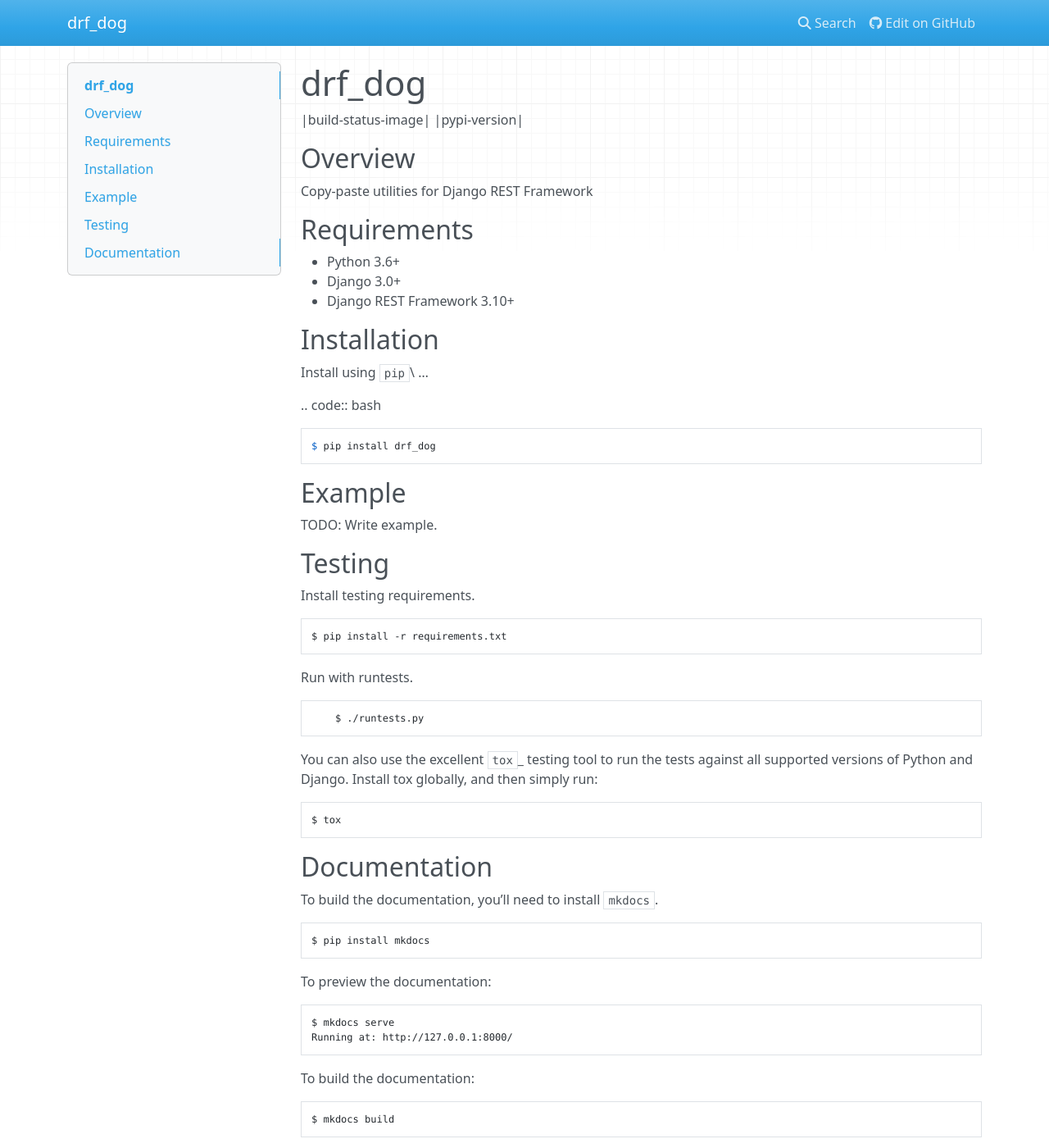
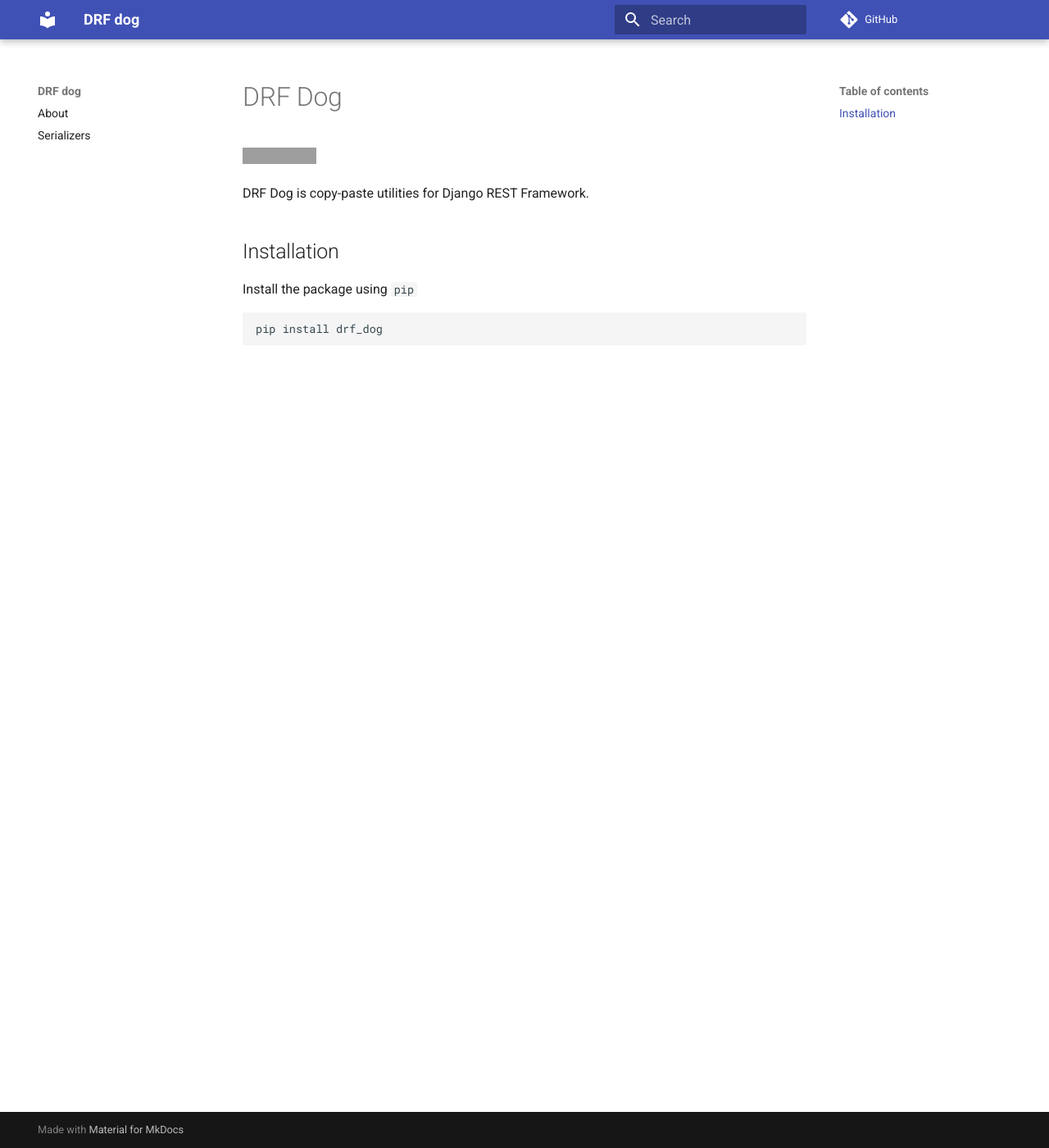
Before and after one commit to coaxsoft/drf_dog, an MkDocs documentation site: the page built from docs/index.md, in a window 1280 px wide and 1400 px high. Shown: the whole window at 82% size. Built offline with MkDocs 1.6.1 and Material for MkDocs 9.7.7, drawn with Linux system fonts in a browser that asks for light colours; nearby versions of some CDN libraries; comment, search, counter and statistics services are not loaded; some of the changed text lies outside the part shown; grey boxes are pictures that could not be loaded.

Commit message:
Add mkdocs documentation

````diff
--- a/docs/index.md
+++ b/docs/index.md
@@ -1,76 +1,13 @@
-# drf_dog
+# DRF Dog
 
-|build-status-image| |pypi-version|
+![Python package](https://github.com/coaxsoft/drf_dog/workflows/Python%20package/badge.svg)
 
-## Overview
-
-
-Copy-paste utilities for Django REST Framework
-
-## Requirements
-
--  Python 3.6+
--  Django 3.0+
--  Django REST Framework 3.10+
+DRF Dog is copy-paste utilities for Django REST Framework.
 
 ## Installation
 
-Install using ``pip``\ …
-
-.. code:: bash
-
-    $ pip install drf_dog
-
-## Example
-
-TODO: Write example.
-
-## Testing
-
-Install testing requirements.
+Install the package using ``pip``
 
 ```bash
-$ pip install -r requirements.txt
+pip install drf_dog
 ```
-
-Run with runtests.
-
-```bash
-    $ ./runtests.py
-```
-
-You can also use the excellent `tox`_ testing tool to run the tests
-against all supported versions of Python and Django. Install tox
-globally, and then simply run:
-
-```bash
-$ tox
-```
-
-## Documentation
-
-To build the documentation, you’ll need to install ``mkdocs``.
-
-```bash
-$ pip install mkdocs
-```
-
-To preview the documentation:
-
-```bash
-$ mkdocs serve
-Running at: http://127.0.0.1:8000/
-```
-
-To build the documentation:
-
-```bash
-$ mkdocs build
-```
-
-.. _tox: http://tox.readthedocs.org/en/latest/
-
-.. |build-status-image| image:: https://secure.travis-ci.org/mikhailkravets/drf_dog.svg?branch=master
-   :target: http://travis-ci.org/mikhailkravets/drf_dog?branch=master
-.. |pypi-version| image:: https://img.shields.io/pypi/v/drf_dog.svg
-   :target: https://pypi.python.org/pypi/drf_dog
--- a/mkdocs.yml
+++ b/mkdocs.yml
@@ -1,4 +1,7 @@
-site_name: drf_dog
-site_description: Copy-paste utilities for Django REST Framework
+site_name: DRF dog
 repo_url: https://github.com/coaxsoft/drf_dog
-site_dir: html
+theme:
+  name: material
+nav:
+  - About: about.md
+  - Serializers: serializers.md
--- a/requirements.txt
+++ b/requirements.txt
@@ -13,3 +13,4 @@
 
 # MkDocs for documentation previews/deploys
 mkdocs==1.1.2
+mkdocs-material
````
Also changed, not shown: README.md (+2 -23 lines), docs/css/extra.css (deleted, +0 -23 lines), docs/about.md (added), docs/serializers.md (added).
